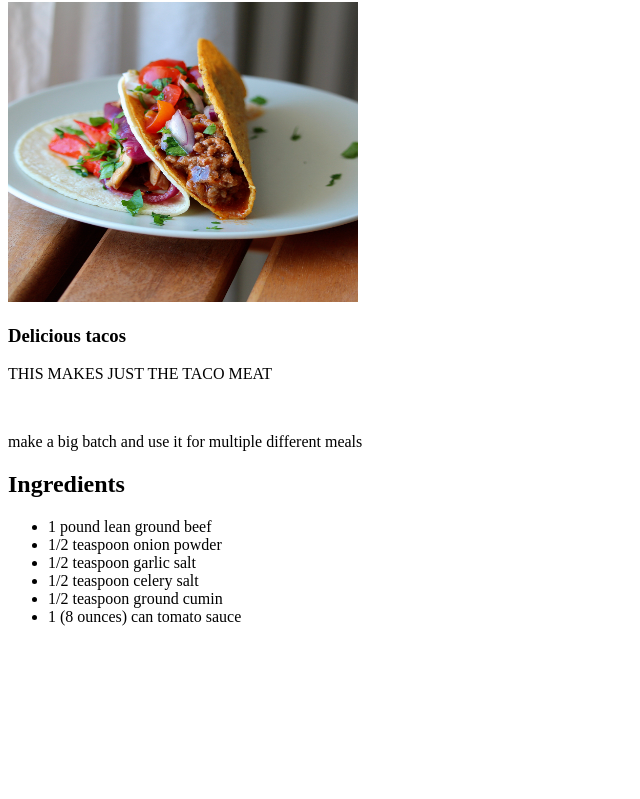
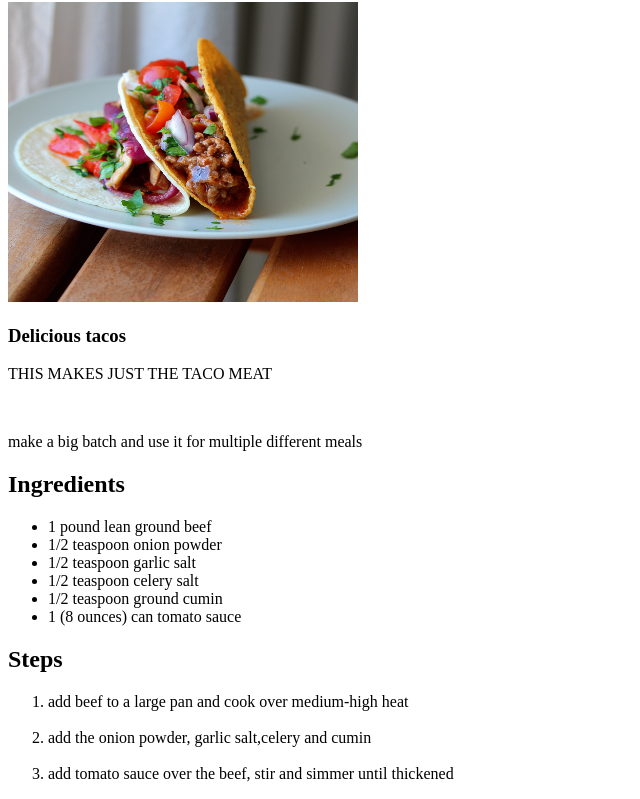
Before and after one commit to fnatic98/odin-recipes, a plain HTML site: page recipes/taco-meat.html in a window 1280 px wide. Shown: the part 78-877 px from the top of the page, without its empty margins (0-640 px from the left). Before the commit the page ends 800 px from the top, so only its background shows below. Drawn offline with Linux system fonts and the light colour scheme.

Commit message:
list of steps added

```diff
--- a/recipes/taco-meat.html
+++ b/recipes/taco-meat.html
@@ -26,6 +26,16 @@
         <li>1 (8 ounces) can tomato sauce</li>
     </ul>
 
+    <h2>Steps</h2>
+
+    <ol>
+        <li>add beef to a large pan and cook over medium-high heat</li>
+        <br>
+        <li>add the onion powder, garlic salt,celery and cumin</li>
+        <br>
+        <li>add tomato sauce over the beef, stir and simmer until thickened</li>
+
+    </ol>
 
 
 </body>
```
